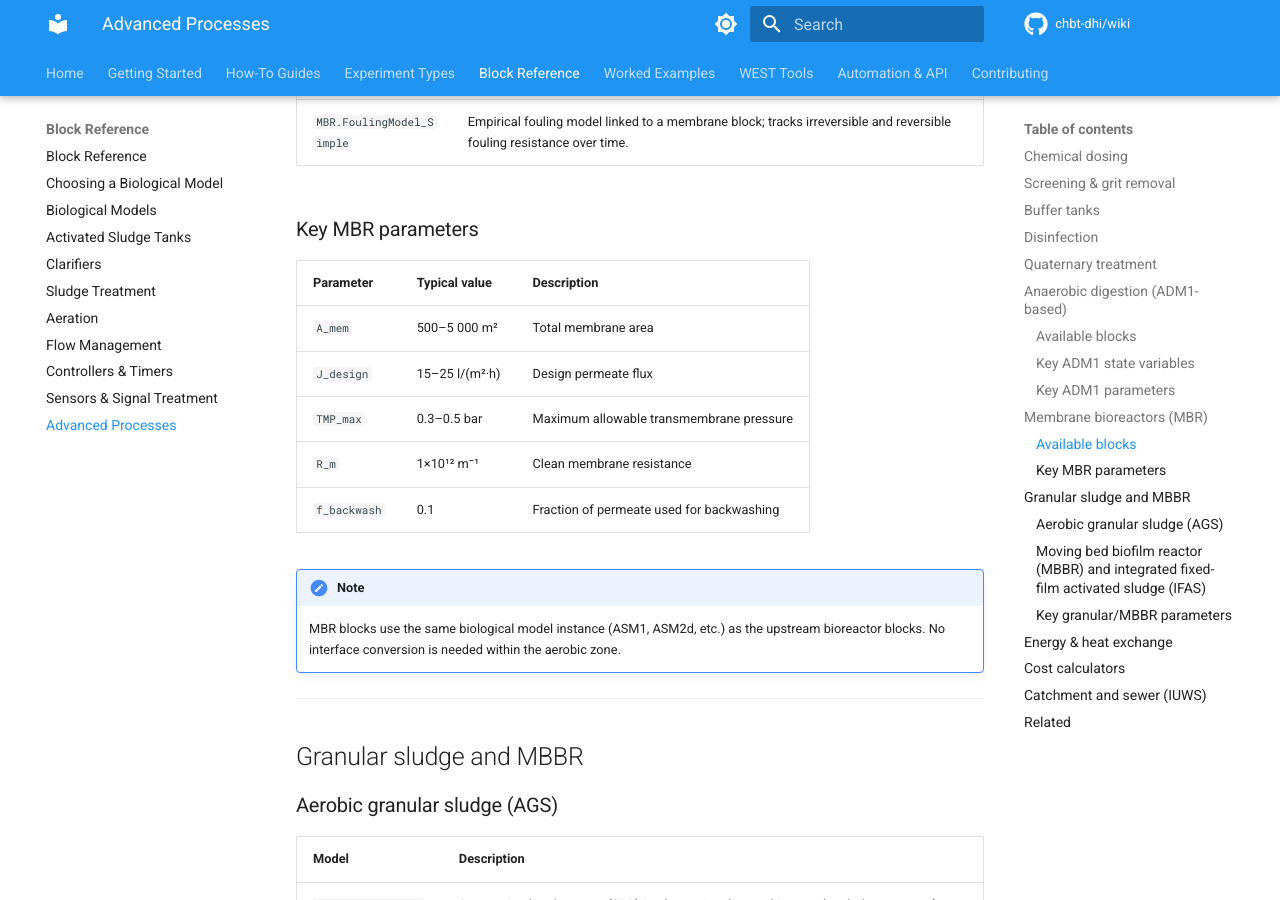
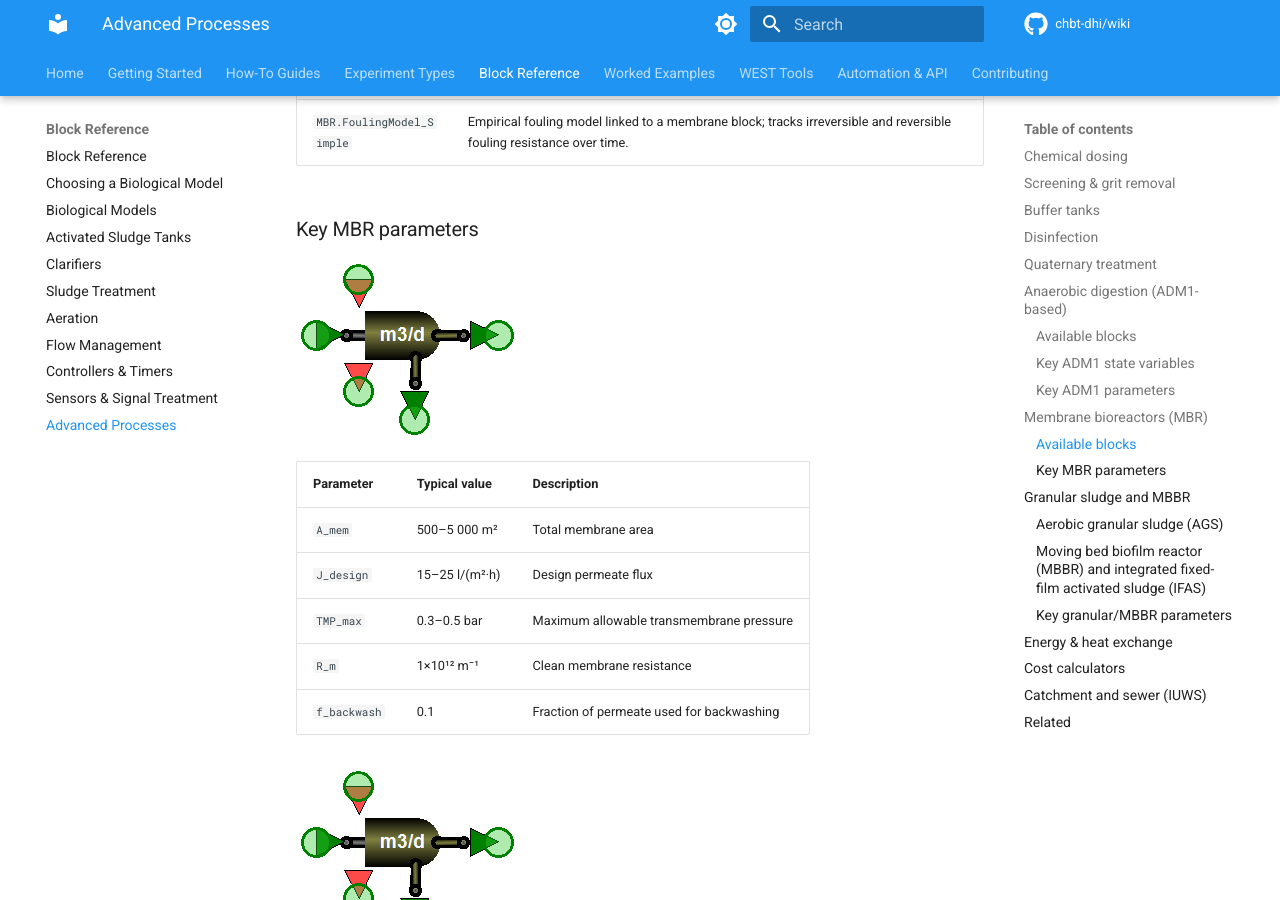
Before and after one commit to CHBT-DHI/Wiki, an MkDocs documentation site: the page built from docs/block-reference/advanced-processes.md, in a window 1280 px wide and 900 px high, scrolled down 4049 px. Built offline with MkDocs 1.6.1 and Material for MkDocs 9.7.7, drawn with Linux system fonts in a browser that asks for light colours; comment, search, counter and statistics services are not loaded.

Commit message:
docs: embed block-reference images from Modelica Library PDF

```diff
--- a/docs/block-reference/advanced-processes.md
+++ b/docs/block-reference/advanced-processes.md
@@ -122,6 +122,8 @@ MBR blocks replace the secondary clarifier with a membrane filtration unit, enab
 
 ### Key MBR parameters
 
+![MBR block — description](../assets/images/modelica-p319-img1.png)
+
 | Parameter | Typical value | Description |
 |---|---|---|
 | `A_mem` | 500–5 000 m² | Total membrane area |
@@ -129,6 +131,8 @@ MBR blocks replace the secondary clarifier with a membrane filtration unit, enab
 | `TMP_max` | 0.3–0.5 bar | Maximum allowable transmembrane pressure |
 | `R_m` | 1×10¹² m⁻¹ | Clean membrane resistance |
 | `f_backwash` | 0.1 | Fraction of permeate used for backwashing |
+
+![MBR — parameters](../assets/images/modelica-p320-img1.png)
 
 !!! note
     MBR blocks use the same biological model instance (ASM1, ASM2d, etc.) as the upstream bioreactor blocks. No interface conversion is needed within the aerobic zone.
```
